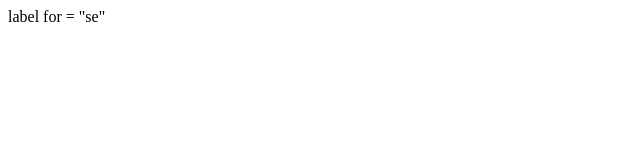
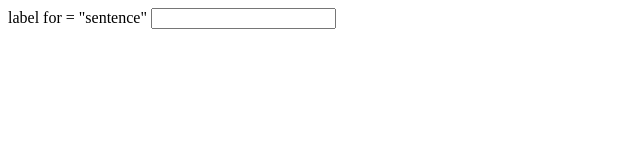
Before and after one commit to paulkasidit/pig-latin, a plain HTML site: page index.html in a window 1280 px wide. Shown: the whole page, without its empty margins (0-640 px from the left). Drawn offline with Linux system fonts and the light colour scheme.

Commit message:
wrote tests and html structure
Co-authored-by: Niko Rivas rivasniko@gmail.com
Co-authored-by: Rafael Petrachini raffp@me.com

```diff
--- a/index.html
+++ b/index.html
@@ -9,7 +9,8 @@
   </head>
   <body>
     <form id ="pigLatin">
-      label for = "se"
+      label for = "sentence"
+      <input type = "text" id="pigLatin">
     </form>
   </body>
 </html>
```
